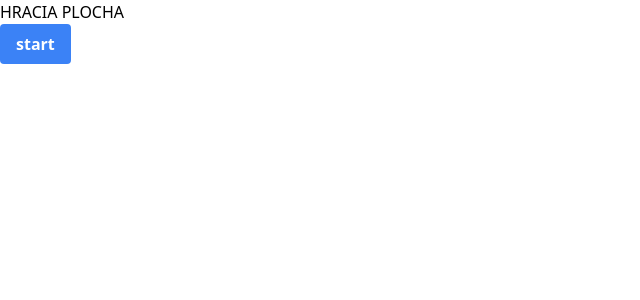
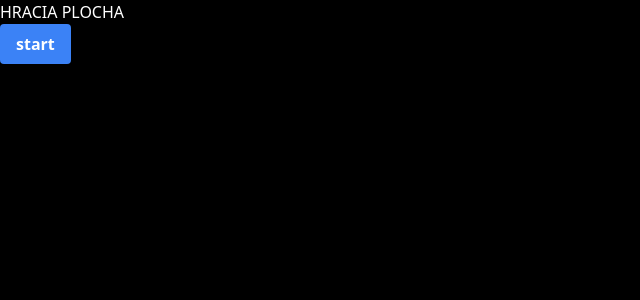
Before and after one commit to Camko25/Karaoke, a Vue app: page / in a window 1280 px wide. Shown: the top 300 px of the page, without its empty margins (0-640 px from the left). Built offline with nearby package versions, Linux system fonts and the light colour scheme.

Commit message:
black-background

```diff
--- a/src/App.vue
+++ b/src/App.vue
@@ -1,5 +1,7 @@
 <template>
-  <gameplay />
+  <div id="app">
+    <gameplay />
+  </div>
 </template>
 
 <script>
@@ -9,3 +11,13 @@ export default {
   components: { gameplay },
 };
 </script>
+
+<style>
+#app{
+  font-family: Arial, Helvetica, sans-serif -apple-system, BlinkMacSystemFont, 'Segoe UI', Roboto, Oxygen, Ubuntu, Cantarell, 'Open Sans', 'Helvetica Neue', sans-serif;
+  background-color: black;
+  color: white;
+  height: 100vh;
+  width: 100vw;
+}
+</style>
```
